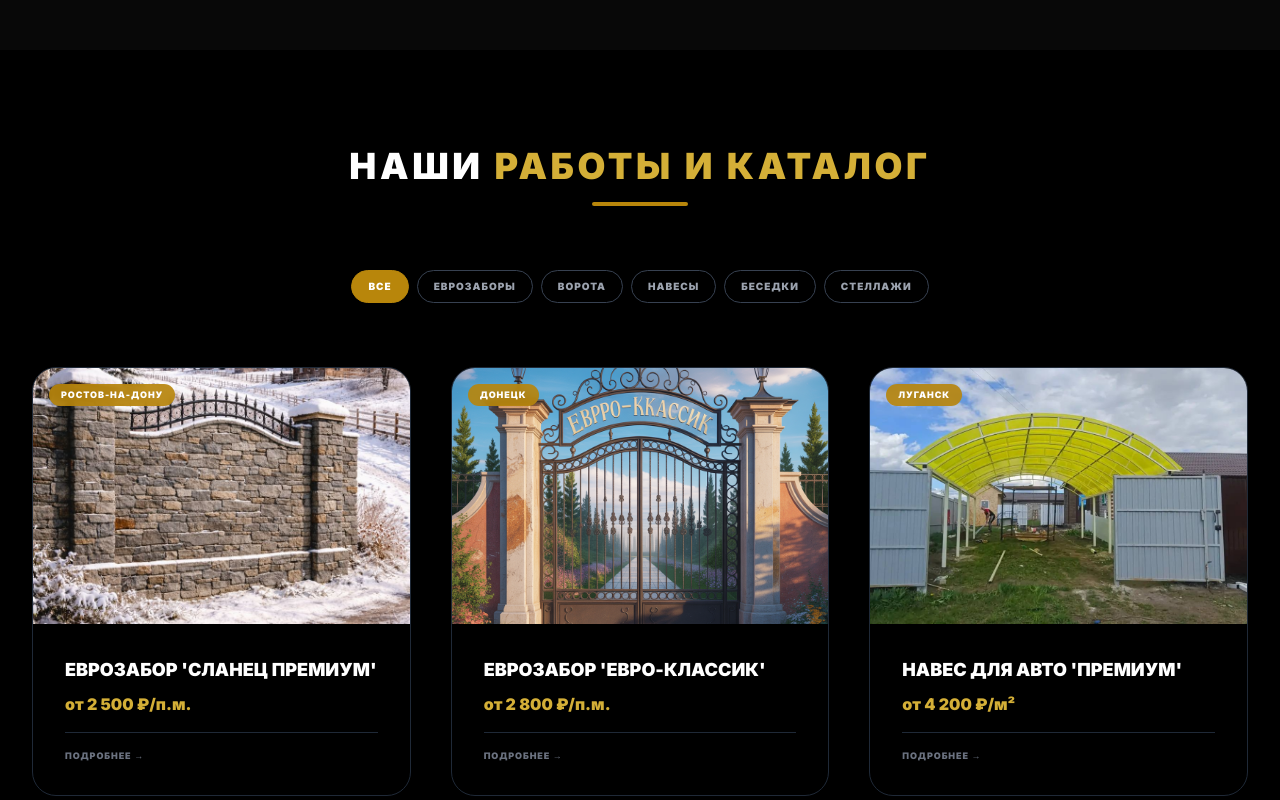
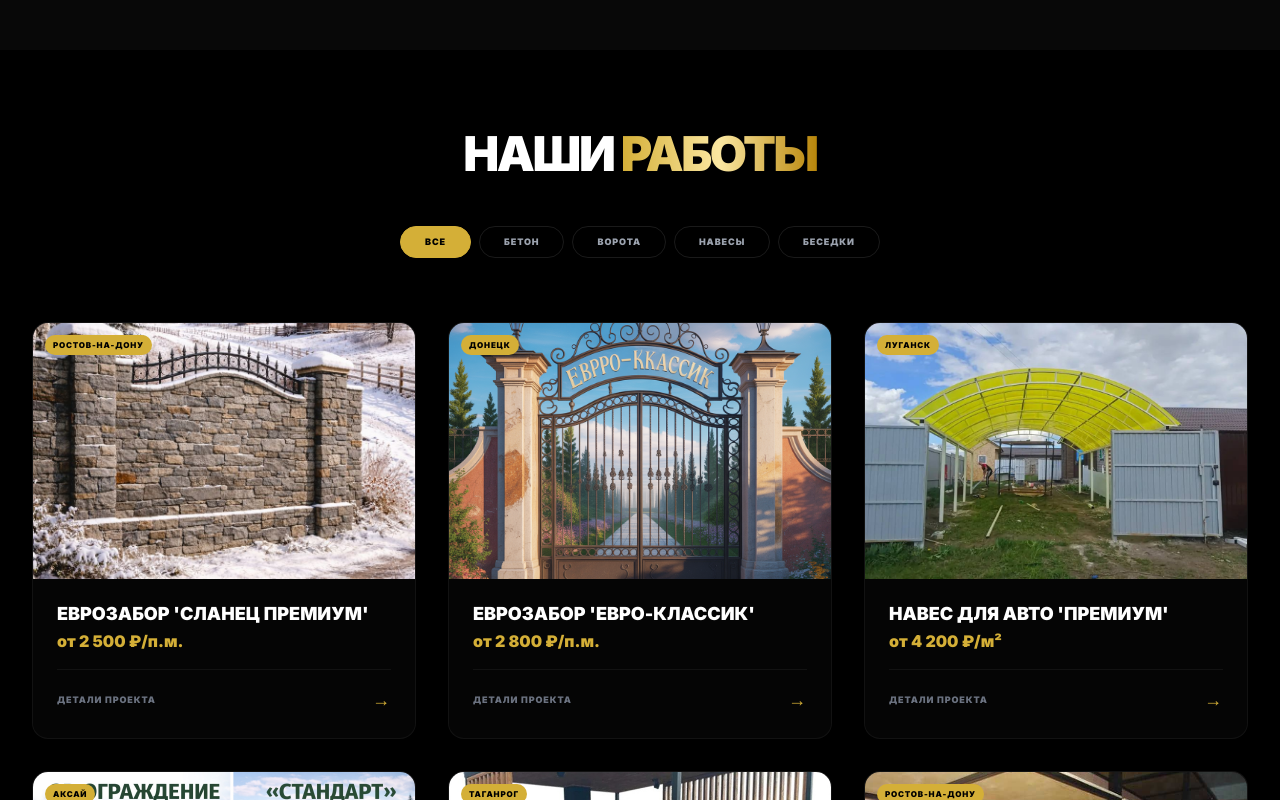
Before and after one commit to ksasha79/KovkaMaster, a React (Vite) app: page / in a window 1280 px wide. Shown: the part 1960-2760 px from the top of the page. Built offline with nearby package versions, Linux system fonts and the light colour scheme.

Commit message:
Update Portfolio.tsx

```diff
--- a/components/Portfolio.tsx
+++ b/components/Portfolio.tsx
@@ -1,6 +1,6 @@
 import React, { useState } from 'react';
-import { generateGateConcept } from '../services/geminiService';
-import { catalogData, CatalogItem } from '../data/catalog';
+import { generateGateConcept } from '../services/geminiService.ts';
+import { catalogData, CatalogItem } from '../data/catalog.ts';
 
 interface PortfolioProps {
   onOrderClick: (title: string) => void;
@@ -31,7 +31,7 @@ const Portfolio: React.FC<PortfolioProps> = ({ onOrderClick }) => {
     if (!selectedItem || isGenerating) return;
 
     setIsGenerating(true);
-    const result = await generateGateConcept(`${selectedItem.title} in the style of ${selectedItem.category}`);
+    const result = await generateGateConcept(`${selectedItem.title} в стиле ${selectedItem.category}`);
     if (result) {
       setGeneratedImg(result);
     }
@@ -57,29 +57,27 @@ const Portfolio: React.FC<PortfolioProps> = ({ onOrderClick }) => {
   };
 
   return (
-    <section id="portfolio" className="py-24 bg-metal-800 text-white relative">
+    <section id="portfolio" className="py-20 bg-brand-black text-white relative">
       <div className="max-w-7xl mx-auto px-4 sm:px-6 lg:px-8">
-        <div className="text-center mb-16">
-          <h2 className="text-3xl md:text-4xl font-black uppercase tracking-widest">
-            Наши <span className="text-gold-500">Работы и Каталог</span>
+        <div className="text-center mb-12">
+          <h2 className="text-3xl md:text-5xl font-black uppercase tracking-tighter">
+            Наши <span className="text-gold">Работы</span>
           </h2>
-          <div className="h-1 w-24 bg-gold-600 mx-auto mt-4 rounded-full"></div>
         </div>
 
-        <div className="flex flex-wrap justify-center gap-2 mb-16">
+        <div className="flex overflow-x-auto no-scrollbar gap-2 mb-12 pb-4 justify-start md:justify-center px-4">
           {[
             { id: 'all', label: 'Все' },
-            { id: 'concrete', label: 'Еврозаборы' },
+            { id: 'concrete', label: 'Бетон' },
             { id: 'gates', label: 'Ворота' },
             { id: 'canopies', label: 'Навесы' },
-            { id: 'gazebos', label: 'Беседки' },
-            { id: 'shelving', label: 'Стеллажи' }
+            { id: 'gazebos', label: 'Беседки' }
           ].map((cat) => (
             <button
               key={cat.id}
               onClick={() => setActiveCategory(cat.id as any)}
-              className={`px-4 py-2 rounded-full text-[10px] font-black uppercase tracking-widest transition-all border ${
-                activeCategory === cat.id ? 'bg-gold-600 border-gold-600 text-white shadow-xl' : 'border-gray-700 text-gray-400 hover:text-white'
+              className={`whitespace-nowrap px-6 py-2 rounded-full text-[9px] font-black uppercase tracking-widest transition-all border ${
+                activeCategory === cat.id ? 'bg-brand-gold border-brand-gold text-black shadow-xl' : 'border-white/10 text-gray-400 hover:border-white/30'
               }`}
             >
               {cat.label}
@@ -87,20 +85,21 @@ const Portfolio: React.FC<PortfolioProps> = ({ onOrderClick }) => {
           ))}
         </div>
 
-        <div className="grid grid-cols-1 md:grid-cols-2 lg:grid-cols-3 gap-10">
+        <div className="grid grid-cols-1 sm:grid-cols-2 lg:grid-cols-3 gap-6 md:gap-8">
           {filteredItems.map((item) => (
-            <div key={item.id} onClick={() => openModal(item)} className="group bg-metal-900 rounded-3xl overflow-hidden border border-gray-800 hover:border-gold-600/50 transition-all cursor-pointer shadow-2xl flex flex-col h-full">
-              <div className="relative h-64 overflow-hidden">
-                <img src={item.gallery[0].url} alt={item.title} onError={handleImageError} className="w-full h-full object-cover transform group-hover:scale-110 transition-transform duration-700" />
-                <div className="absolute top-4 left-4 bg-gold-600/90 text-white text-[9px] font-black px-3 py-1 rounded-full uppercase tracking-widest backdrop-blur-sm">{item.location}</div>
+            <div key={item.id} onClick={() => openModal(item)} className="group bg-brand-grey/30 rounded-2xl overflow-hidden border border-white/5 hover:border-brand-gold/30 transition-all cursor-pointer flex flex-col h-full shadow-lg">
+              <div className="relative h-56 md:h-64 overflow-hidden">
+                <img src={item.gallery[0].url} alt={item.title} onError={handleImageError} className="w-full h-full object-cover transform group-hover:scale-105 transition-transform duration-700" />
+                <div className="absolute top-3 left-3 bg-brand-gold text-black text-[8px] font-black px-2 py-1 rounded-full uppercase tracking-widest">{item.location}</div>
               </div>
-              <div className="p-8 flex-grow flex flex-col justify-between">
+              <div className="p-6 flex-grow flex flex-col justify-between">
                 <div>
-                  <h4 className="text-lg font-black mb-2 group-hover:text-gold-500 transition-colors uppercase">{item.title}</h4>
-                  <div className="text-gold-500 font-black text-base mb-4">{item.priceStart}</div>
+                  <h4 className="text-lg font-black mb-1 group-hover:text-brand-gold transition-colors uppercase leading-tight">{item.title}</h4>
+                  <div className="text-brand-gold font-black text-base mb-4">{item.priceStart}</div>
                 </div>
-                <div className="text-[9px] text-gray-500 font-black uppercase tracking-widest border-t border-gray-800 pt-4">
-                  ПОДРОБНЕЕ →
+                <div className="text-[9px] text-gray-500 font-black uppercase tracking-widest border-t border-white/5 pt-4 flex justify-between items-center">
+                  <span>Детали проекта</span>
+                  <span className="text-brand-gold text-lg">→</span>
                 </div>
               </div>
             </div>
@@ -109,40 +108,41 @@ const Portfolio: React.FC<PortfolioProps> = ({ onOrderClick }) => {
       </div>
 
       {selectedItem && (
-        <div className="fixed inset-0 z-[100] flex items-center justify-center bg-black/95 backdrop-blur-xl p-4 md:p-10" onClick={closeModal}>
-          <div className="relative max-w-6xl w-full max-h-[90vh] flex flex-col md:flex-row bg-metal-900 rounded-3xl overflow-hidden border border-gray-800" onClick={e => e.stopPropagation()}>
-            <div className="md:w-3/5 relative min-h-[300px] bg-black group flex items-center justify-center">
+        <div className="fixed inset-0 z-[100] flex items-center justify-center bg-black/95 backdrop-blur-xl p-4 overflow-y-auto overflow-x-hidden" onClick={closeModal}>
+          <div className="relative max-w-5xl w-full flex flex-col lg:flex-row bg-brand-dark rounded-2xl overflow-hidden border border-white/10 my-auto shadow-2xl" onClick={e => e.stopPropagation()}>
+            <div className="lg:w-3/5 relative min-h-[300px] sm:min-h-[400px] bg-black flex items-center justify-center shrink-0">
                <img src={generatedImg || selectedItem.gallery[currentImageIndex].url} className="w-full h-full object-contain" />
-               <button onClick={prevImage} className="absolute left-4 top-1/2 -translate-y-1/2 bg-white/5 p-3 rounded-full hover:bg-gold-600 transition-all">←</button>
-               <button onClick={nextImage} className="absolute right-4 top-1/2 -translate-y-1/2 bg-white/5 p-3 rounded-full hover:bg-gold-600 transition-all">→</button>
-               <div className="absolute bottom-4 left-1/2 -translate-x-1/2">
+               <button onClick={prevImage} className="absolute left-2 top-1/2 -translate-y-1/2 bg-black/50 p-3 rounded-full hover:bg-brand-gold hover:text-black transition-all">←</button>
+               <button onClick={nextImage} className="absolute right-2 top-1/2 -translate-y-1/2 bg-black/50 p-3 rounded-full hover:bg-brand-gold hover:text-black transition-all">→</button>
+               <div className="absolute bottom-4 left-1/2 -translate-x-1/2 w-full px-4 flex justify-center">
                   <button
                     onClick={handleAiGenerate}
                     disabled={isGenerating}
-                    className="bg-gold-600 text-white px-6 py-2 rounded-full text-[9px] font-black uppercase tracking-widest hover:bg-gold-500 transition-all flex items-center gap-2 whitespace-nowrap"
+                    className="bg-brand-gold text-black px-6 py-2.5 rounded-full text-[9px] font-black uppercase tracking-widest hover:scale-105 transition-all flex items-center gap-2 shadow-2xl active:scale-95"
                   >
-                    {isGenerating ? "Генерация..." : "✨ ИИ Концепт"}
+                    {isGenerating ? "ИИ Думает..." : "✨ ИИ Дизайн"}
                   </button>
                </div>
             </div>
 
-            <div className="md:w-2/5 p-8 overflow-y-auto">
+            <div className="lg:w-2/5 p-6 sm:p-10 flex flex-col justify-center overflow-y-auto max-h-[50vh] lg:max-h-full">
                <div className="mb-6">
-                  <span className="text-gold-500 text-[9px] font-black uppercase tracking-widest block mb-2">{selectedItem.category}</span>
-                  <h3 className="text-2xl font-black text-white uppercase mb-4">{selectedItem.title}</h3>
-                  <p className="text-gray-400 text-sm leading-relaxed">{selectedItem.description}</p>
+                  <span className="text-brand-gold text-[9px] font-black uppercase tracking-[0.2em] block mb-2">{selectedItem.category}</span>
+                  <h3 className="text-xl sm:text-2xl font-black text-white uppercase mb-3 leading-tight">{selectedItem.title}</h3>
+                  <p className="text-gray-400 text-xs leading-relaxed font-light">{selectedItem.description}</p>
                </div>
-               <div className="space-y-4 mb-8">
-                  <div className="flex justify-between py-2 border-b border-gray-800 text-sm">
-                    <span className="text-gray-500 uppercase font-bold">Цена</span>
-                    <span className="text-gold-500 font-black">{selectedItem.priceStart}</span>
+               <div className="space-y-3 mb-8">
+                  <div className="flex justify-between py-2 border-b border-white/5 text-[10px]">
+                    <span className="text-gray-500 uppercase font-bold tracking-widest">Цена</span>
+                    <span className="text-brand-gold font-black">{selectedItem.priceStart}</span>
                   </div>
-                  <div className="flex justify-between py-2 border-b border-gray-800 text-sm">
-                    <span className="text-gray-500 uppercase font-bold">Монтаж</span>
+                  <div className="flex justify-between py-2 border-b border-white/5 text-[10px]">
+                    <span className="text-gray-500 uppercase font-bold tracking-widest">Срок</span>
                     <span className="text-white font-bold">от 3 дней</span>
                   </div>
                </div>
-               <button onClick={() => { onOrderClick(selectedItem.title); closeModal(); }} className="w-full bg-gold-600 hover:bg-gold-500 text-white py-4 rounded-xl font-black uppercase tracking-widest transition-all">Заказать расчет</button>
+               <button onClick={() => { onOrderClick(selectedItem.title); closeModal(); }} className="w-full btn-gold py-4 rounded-xl font-black text-[10px] active:scale-95 transition-transform">Заказать расчет</button>
+               <button onClick={closeModal} className="w-full mt-4 text-gray-500 uppercase text-[9px] font-black tracking-widest">Закрыть</button>
             </div>
           </div>
         </div>
```
